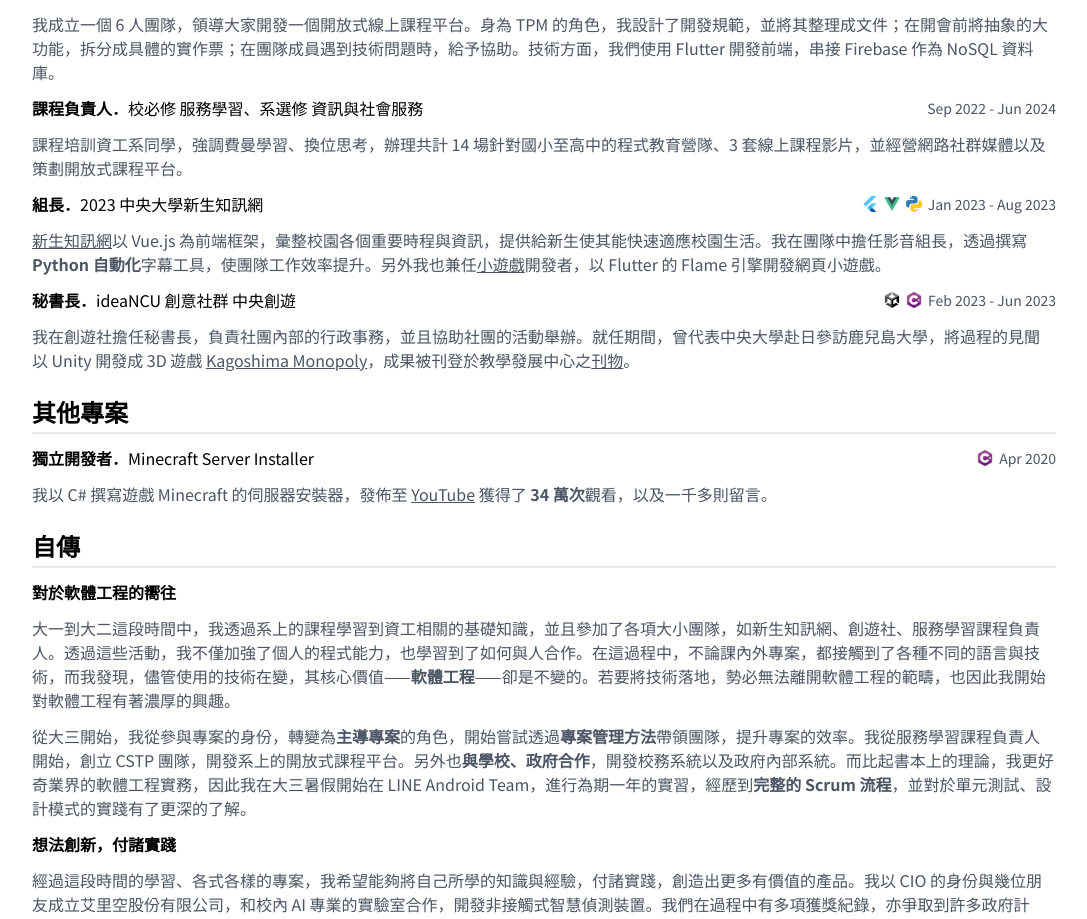
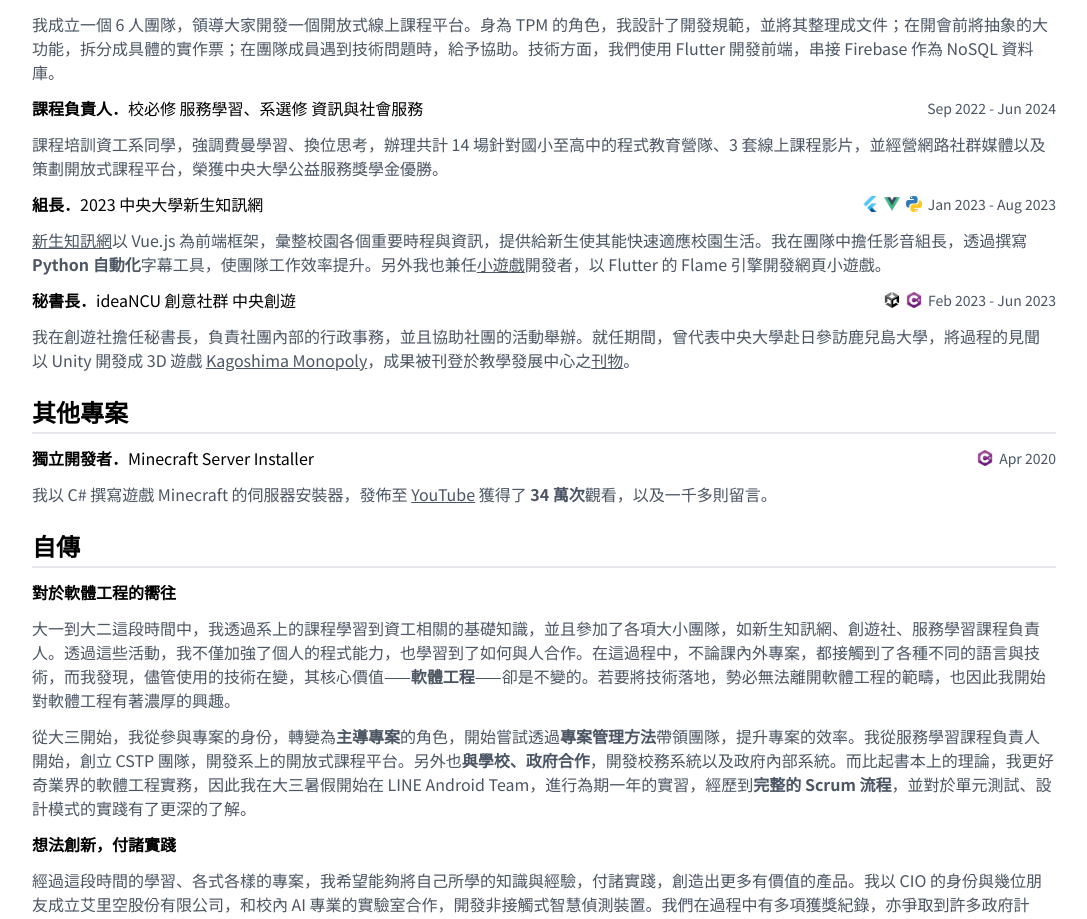
Before and after one commit to an920107/resume-next, a Next.js app: page / in a window 1280 px wide. Shown: the part 4380-5299 px from the top of the page, without its empty margins (96-1183 px from the left). Built offline with nearby package versions, Linux system fonts and the light colour scheme.

Commit message:
feat: update description

```diff
--- a/src/app/page.tsx
+++ b/src/app/page.tsx
@@ -232,7 +232,7 @@
         >
           <p>
             <>課程培訓資工系同學，強調費曼學習、換位思考，辦理共計 14 場針對國小至高中的程式教育營隊、3 套線上課程影片，並經營網路</>
-            <>社群媒體以及策劃開放式課程平台。</>
+            <>社群媒體以及策劃開放式課程平台，榮獲中央大學公益服務獎學金優勝。</>
           </p>
         </ExperienceParagraph>
 
```
